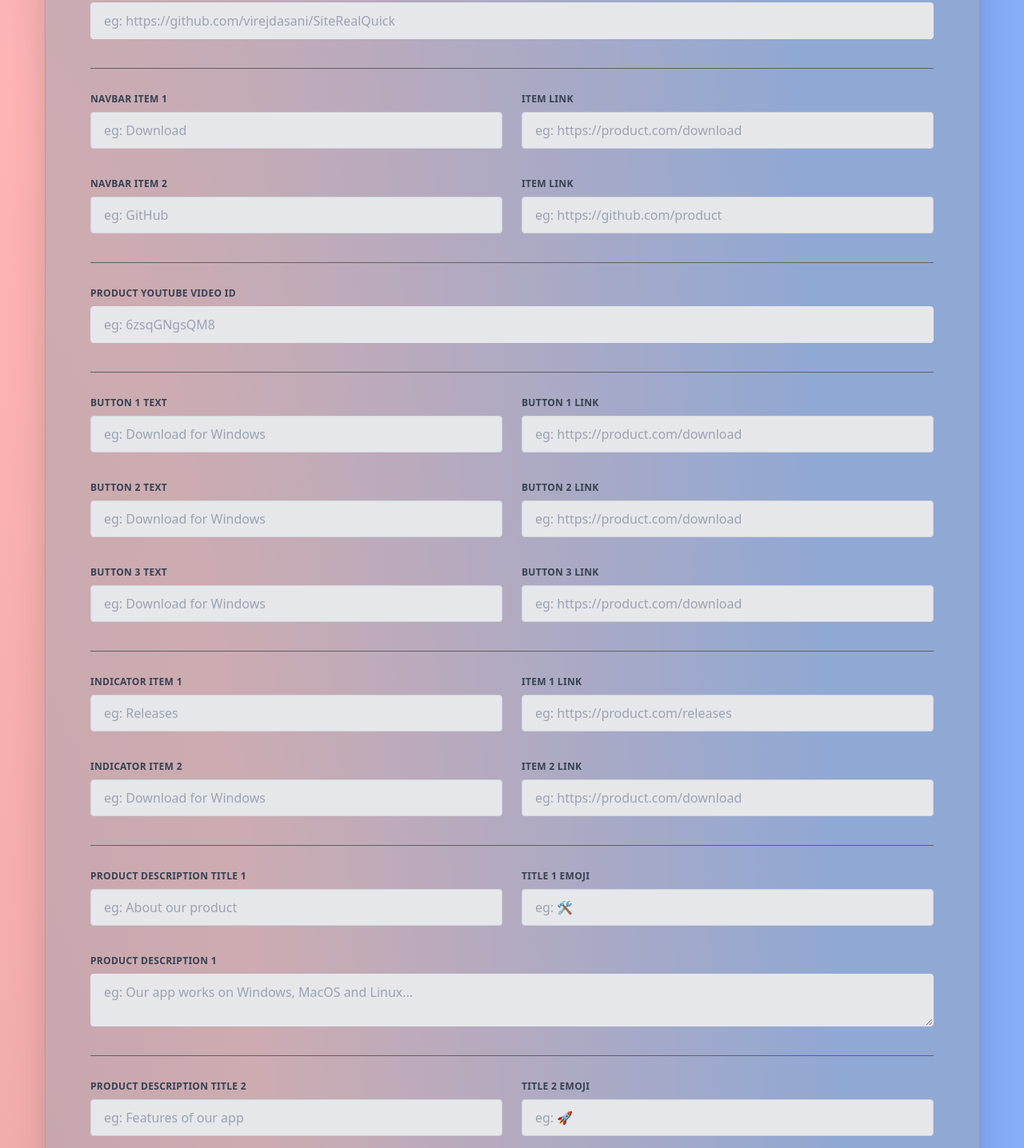
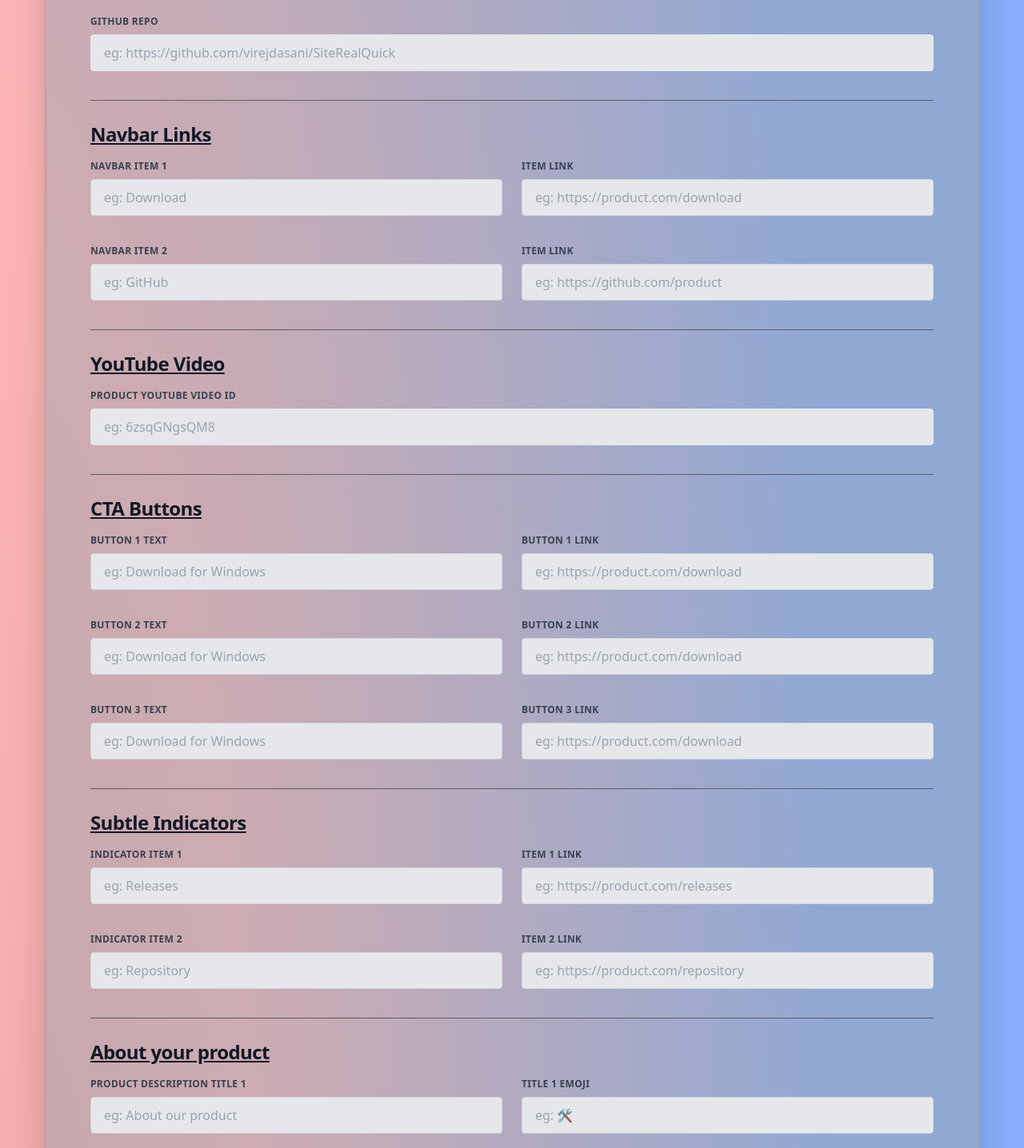
Before and after one commit to virejdasani/SiteRealQuick, a plain HTML site: page index.html in a window 1280 px wide. Shown: the part 394-1830 px from the top of the page at 80% size. Drawn offline with nearby package versions, Linux system fonts and the light colour scheme.

Commit message:
New UI done

```diff
--- a/index.html
+++ b/index.html
@@ -16,15 +16,21 @@
 
   <div class="max-w-7xl mx-auto px-4 sm:px-6 lg:px-8">
     <div class="text-center">
-      <p class="mt-12 text-3xl leading-8 font-extrabold tracking-tight text-gray-900 sm:text-4xl">
+      <p class="poppins mt-12 text-3xl leading-8 font-light tracking-tight text-gray-900 sm:text-4xl">
         Site Real Quick
       </p>
     </div>
   </div>
 
   <form id="main" class="container mx-auto px-14 flex flex-col justify-between items-center relative py-10">
+    <div class="w-full w-full bg-gray-400 px-14 py-2 rounded-lg bg-opacity-50 border border-gray-400 shadow-2xl">
 
-    <div class="w-full w-full bg-gray-400 px-14 py-8 rounded-lg bg-opacity-50 border border-gray-400 shadow-2xl">
+      <div class="text-left py-4">
+        <p class=" text-1xl leading-8 font-bold underline tracking-tight text-gray-900 sm:text-2xl">
+          Main Info
+        </p>
+      </div>
+
       <div class="flex flex-wrap -mx-3 mb-6">
         <div class="w-full px-3">
           <label class="block uppercase tracking-wide text-gray-700 text-xs font-bold mb-2" for="siteTitle">
@@ -61,6 +67,12 @@
       </div>
 
       <hr>
+
+      <div class="text-left py-4">
+        <p class=" text-1xl leading-8 font-bold underline tracking-tight text-gray-900 sm:text-2xl">
+          Navbar Links
+        </p>
+      </div>
 
       <div class="flex flex-wrap -mx-3 mb-6">
         <div class="w-full md:w-1/2 px-3 mb-6 md:mb-0">
@@ -104,6 +116,12 @@
 
       <hr>
 
+      <div class="text-left py-4">
+        <p class=" text-1xl leading-8 font-bold underline tracking-tight text-gray-900 sm:text-2xl">
+          YouTube Video
+        </p>
+      </div>
+
       <div class="flex flex-wrap -mx-3 mb-6">
         <div class="w-full px-3">
           <label class="block uppercase tracking-wide text-gray-700 text-xs font-bold mb-2" for="grid-password">
@@ -117,6 +135,12 @@
       </div>
 
       <hr>
+
+      <div class="text-left py-4">
+        <p class=" text-1xl leading-8 font-bold underline tracking-tight text-gray-900 sm:text-2xl">
+          CTA Buttons
+        </p>
+      </div>
 
       <div class="flex flex-wrap -mx-3 mb-6">
         <div class="w-full md:w-1/2 px-3 mb-6 md:mb-0">
@@ -180,6 +204,12 @@
 
       <hr>
 
+      <div class="text-left py-4">
+        <p class=" text-1xl leading-8 font-bold underline tracking-tight text-gray-900 sm:text-2xl">
+          Subtle Indicators
+        </p>
+      </div>
+
       <div class="flex flex-wrap -mx-3 mb-6">
         <div class="w-full md:w-1/2 px-3 mb-6 md:mb-0">
           <label class="block uppercase tracking-wide text-gray-700 text-xs font-bold mb-2" for="indicatorButton1Text">
@@ -207,7 +237,7 @@
           </label>
           <input
             class="appearance-none block w-full bg-gray-200 text-gray-700 border border-gray-300 rounded py-3 px-4 mb-3 leading-tight focus:outline-none focus:bg-white"
-            id="indicatorButton2Text" type="text" placeholder="eg: Download for Windows">
+            id="indicatorButton2Text" type="text" placeholder="eg: Repository">
           <!-- <p class="text-red-500 text-xs italic">Please fill out this field.</p> -->
         </div>
         <div class="w-full md:w-1/2 px-3">
@@ -216,11 +246,17 @@
           </label>
           <input
             class="appearance-none block w-full bg-gray-200 text-gray-700 border border-gray-300 rounded py-3 px-4 leading-tight focus:outline-none focus:bg-white focus:border-gray-500"
-            id="indicatorButton2Link" type="text" placeholder="eg: https://product.com/download">
+            id="indicatorButton2Link" type="text" placeholder="eg: https://product.com/repository">
         </div>
       </div>
 
       <hr>
+
+      <div class="text-left py-4">
+        <p class=" text-1xl leading-8 font-bold underline tracking-tight text-gray-900 sm:text-2xl">
+          About your product
+        </p>
+      </div>
 
       <div class="flex flex-wrap -mx-3 mb-6">
         <div class="w-full md:w-1/2 px-3 mb-6 md:mb-0">
@@ -252,8 +288,6 @@
             id="bodySubtitle1" type="text" placeholder="eg: Our app works on Windows, MacOS and Linux..."></textarea>
         </div>
       </div>
-
-      <hr>
 
       <div class="flex flex-wrap -mx-3 mb-6">
         <div class="w-full md:w-1/2 px-3 mb-6 md:mb-0">
@@ -287,6 +321,12 @@
       </div>
 
       <hr>
+
+      <div class="text-left py-4">
+        <p class=" text-1xl leading-8 font-bold underline tracking-tight text-gray-900 sm:text-2xl">
+          FAQ section
+        </p>
+      </div>
 
       <div class="flex flex-wrap -mx-3 mb-6">
         <div class="w-full md:w-1/2 px-3 mb-6 md:mb-0">
@@ -370,6 +410,12 @@
 
       <hr>
 
+      <div class="text-left py-4">
+        <p class=" text-1xl leading-8 font-bold underline tracking-tight text-gray-900 sm:text-2xl">
+          Miscellaneous
+        </p>
+      </div>
+
       <div class="flex flex-wrap -mx-3 mb-6">
         <div class="w-full px-3">
           <label class="block uppercase tracking-wide text-gray-700 text-xs font-bold mb-2" for="thisWebsite">
@@ -419,7 +465,7 @@
         </div>
       </div>
 
-      <button id="generateButton" class="bg-blue-500 hover:bg-blue-700 text-white font-bold py-2 px-4 rounded">
+      <button id="generateButton" class="mb-5 bg-blue-500 hover:bg-blue-700 text-white font-bold py-2 px-4 rounded">
         Generate Website
       </button>
 
--- a/srq.css
+++ b/srq.css
@@ -6,7 +6,7 @@ body {
 }
 
 hr {
-  padding-bottom: 30px;
+  padding-bottom: 10px;
   border-top: solid rgb(95, 95, 95);
 }
 
@@ -31,6 +31,6 @@ hr {
   }
 }
 
-p {
+.poppins {
   font-family: 'Poppins', sans-serif;
 }
```
